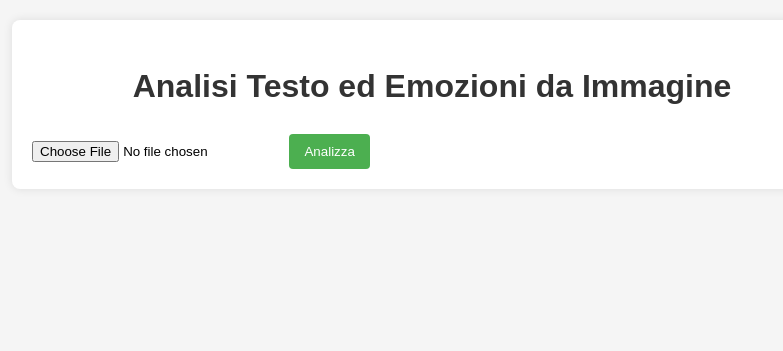
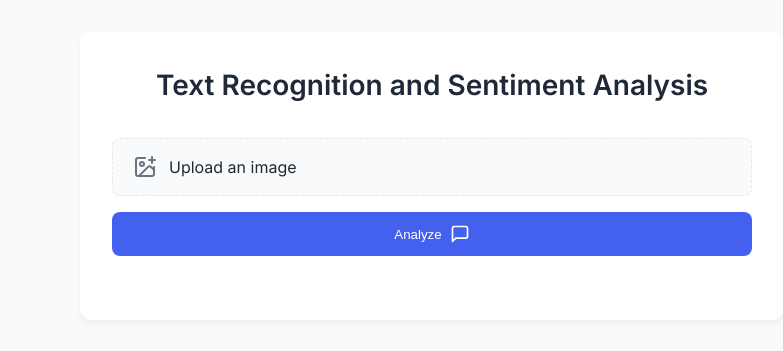
Before and after one commit to Naddge/Sentalysis, a Flask app: page / in a window 1280 px wide. Shown: the top 351 px of the page, without its empty margins (208-991 px from the left). Run offline with Flask 2, Linux system fonts and the light colour scheme.

Commit message:
better web

```diff
--- a/app.py
+++ b/app.py
@@ -3,26 +3,26 @@ from transformers import pipeline
 from PIL import Image
 import io
 import os
+from werkzeug.utils import secure_filename
 
 app = Flask(__name__)
+app.config['UPLOAD_FOLDER'] = 'static/uploads'
+os.makedirs(app.config['UPLOAD_FOLDER'], exist_ok=True)
 
-# Carica i modelli all'avvio (potrebbe richiedere qualche secondo)
+# Carica i modelli all'avvio
 try:
-    # Modello OCR per estrazione testo da immagini
-    ocr_pipeline = pipeline("image-to-text", model="microsoft/trocr-base-handwritten")
-
-    # Modello per analisi emozioni del testo
-    emotion_pipeline = pipeline("text-classification", model="nadchan/Sentalysis")
+    ocr_pipeline = pipeline("image-to-text", model="nadchan/trocr-encoder-only")
+    emotion_pipeline = pipeline("sentiment-analysis", model="nadchan/Sentalysis")
 except Exception as e:
     print(f"Errore nel caricamento dei modelli: {e}")
     ocr_pipeline = None
     emotion_pipeline = None
 
-@app.route("/", methods=["GET"])
-def home():
-    return render_template("index.html")
+@app.route('/', methods=['GET'])
+def index():
+    return render_template('index.html')
 
-@app.route("/upload", methods=["POST"])
+@app.route('/upload', methods=['POST'])
 def upload():
     if "image" not in request.files:
         return render_template("index.html", error="Nessun file selezionato")
@@ -35,8 +35,12 @@ def upload():
         return render_template("index.html", error="Modelli non caricati correttamente")
 
     try:
-        # Leggi l'immagine
-        image = Image.open(io.BytesIO(file.read()))
+        filename = secure_filename(file.filename)
+        image_path = os.path.join(app.config['UPLOAD_FOLDER'], filename)
+        file.save(image_path)
+
+        # Leggi l'immagine per OCR
+        image = Image.open(image_path)
 
         # Estrai il testo
         ocr_result = ocr_pipeline(image)
@@ -44,15 +48,33 @@ def upload():
 
         # Analizza l'emozione
         emotion_result = emotion_pipeline(text)[0]
+
+        label_map = {
+            "LABEL_0": "Sadness",
+            "LABEL_1": "Joy",
+            "LABEL_2": "Love",
+            "LABEL_3": "Anger",
+            "LABEL_4": "Fear",
+            "LABEL_5": "Surprise"
+        }
+
+        raw_label = emotion_result["label"]
+        label = label_map.get(raw_label, "unknown")
+
         emotion = {
-            "label": emotion_result["label"],
+            "label": label,
             "score": emotion_result["score"]
         }
 
-        return render_template("index.html", text=text, emotion=emotion)
+        return render_template(
+            'index.html',
+            text=text,
+            emotion=emotion,
+            image_url=url_for('static', filename=f'uploads/{filename}')
+        )
 
     except Exception as e:
         return render_template("index.html", error=f"Errore durante l'elaborazione: {str(e)}")
 
 if __name__ == "__main__":
-    app.run(host="0.0.0.0", port=5000, debug=True)
+    app.run(host="0.0.0.0", port=8000, debug=True)
--- a/static/style.css
+++ b/static/style.css
@@ -1,65 +1,196 @@
+:root {
+    --primary: #4361ee;
+    --primary-light: #e0e7ff;
+    --error: #ef4444;
+    --error-light: #fee2e2;
+    --text: #1f2937;
+    --text-light: #6b7280;
+    --border: #e5e7eb;
+    --bg: #f9fafb;
+}
+
 body {
-    font-family: Arial, sans-serif;
-    line-height: 1.6;
+    font-family: 'Inter', sans-serif;
+    line-height: 1.5;
     margin: 0;
-    padding: 20px;
-    background-color: #f5f5f5;
+    padding: 0;
+    background-color: var(--bg);
+    color: var(--text);
 }
 
 .container {
-    max-width: 800px;
-    margin: 0 auto;
+    max-width: 640px;
+    margin: 2rem auto;
     background: white;
-    padding: 20px;
-    border-radius: 8px;
-    box-shadow: 0 0 10px rgba(0, 0, 0, 0.1);
+    padding: 2rem;
+    border-radius: 12px;
+    box-shadow: 0 4px 6px rgba(0, 0, 0, 0.05);
+}
+
+header {
+    text-align: center;
+    margin-bottom: 2rem;
 }
 
 h1 {
-    color: #333;
-    text-align: center;
+    font-size: 1.75rem;
+    font-weight: 600;
+    color: var(--text);
+    margin: 0 0 0.5rem 0;
 }
 
-.upload-section {
-    display: flex;
-    gap: 10px;
-    margin: 20px 0;
+.subtitle {
+    color: var(--text-light);
+    font-size: 1rem;
+    margin: 0;
 }
 
-button {
-    background-color: #4CAF50;
-    color: white;
-    border: none;
-    padding: 10px 15px;
-    border-radius: 4px;
-    cursor: pointer;
+.upload-form {
+    display: flex;
+    flex-direction: column;
+    gap: 1rem;
+    margin: 2rem 0;
 }
 
-button:hover {
-    background-color: #45a049;
+.file-input-wrapper {
+    width: 100%;
 }
 
-.result-box {
-    background-color: #f9f9f9;
-    padding: 15px;
-    border-radius: 4px;
-    margin-bottom: 15px;
-    border-left: 4px solid #4CAF50;
+.file-label {
+    display: flex;
+    align-items: center;
+    gap: 0.75rem;
+    padding: 1rem 1.25rem;
+    background-color: var(--bg);
+    border: 1px dashed var(--border);
+    border-radius: 8px;
+    cursor: pointer;
+    transition: all 0.2s ease;
 }
 
-.hidden {
+.file-label:hover {
+    background-color: #f3f4f6;
+    border-color: var(--primary-light);
+}
+
+.file-label svg {
+    color: var(--text-light);
+}
+
+#image-upload {
     display: none;
 }
 
-#loading {
-    text-align: center;
-    margin: 20px 0;
+.analyze-btn {
+    display: flex;
+    align-items: center;
+    justify-content: center;
+    gap: 0.5rem;
+    width: 100%;
+    padding: 0.75rem 1.25rem;
+    background-color: var(--primary);
+    color: white;
+    border: none;
+    border-radius: 8px;
+    font-weight: 500;
+    cursor: pointer;
+    transition: background-color 0.2s ease;
+}
+
+.analyze-btn:hover {
+    background-color: #3a56d4;
+}
+
+.analyze-btn svg {
+    color: white;
+}
+
+.results {
+    margin-top: 2rem;
+    animation: fadeIn 0.3s ease;
+}
+
+.results h2 {
+    font-size: 1.25rem;
+    font-weight: 600;
+    margin-bottom: 1rem;
+}
+
+.result-card {
+    background-color: var(--bg);
+    padding: 1.25rem;
+    border-radius: 8px;
+    margin-bottom: 1rem;
+}
+
+.result-card h3 {
+    font-size: 0.875rem;
+    font-weight: 500;
+    color: var(--text-light);
+    margin: 0 0 0.5rem 0;
+    text-transform: uppercase;
+    letter-spacing: 0.05em;
+}
+
+.result-text {
+    margin: 0;
+    line-height: 1.6;
+}
+
+.emotion-result {
+    display: flex;
+    align-items: center;
+    gap: 1rem;
+}
+
+.emotion-label {
+    font-weight: 500;
+    min-width: 80px;
+}
+
+.score-bar {
+    flex-grow: 1;
+    height: 8px;
+    background-color: var(--border);
+    border-radius: 4px;
+    overflow: hidden;
+}
+
+.score-fill {
+    height: 100%;
+    background-color: var(--primary);
+    border-radius: 4px;
+}
+
+.score-value {
+    font-size: 0.875rem;
+    color: var(--text-light);
 }
 
 .error-message {
-    color: #d32f2f;
-    background-color: #fde0e0;
-    padding: 10px;
-    border-radius: 4px;
-    border-left: 4px solid #d32f2f;
+    display: flex;
+    align-items: center;
+    gap: 0.5rem;
+    padding: 1rem;
+    background-color: var(--error-light);
+    color: var(--error);
+    border-radius: 8px;
+    margin-top: 1rem;
+    font-size: 0.875rem;
 }
+
+.error-message svg {
+    flex-shrink: 0;
+}
+
+@keyframes fadeIn {
+    from { opacity: 0; transform: translateY(10px); }
+    to { opacity: 1; transform: translateY(0); }
+}
+
+.uploaded-image {
+    max-width: 100%;
+    height: auto;
+    border-radius: 10px;
+    margin-top: 10px;
+}
--- a/templates/index.html
+++ b/templates/index.html
@@ -5,29 +5,79 @@
     <meta name="viewport" content="width=device-width, initial-scale=1.0">
     <title>Analisi Testo ed Emozioni</title>
     <link rel="stylesheet" href="{{ url_for('static', filename='style.css') }}">
+    <link href="https://fonts.googleapis.com/css2?family=Inter:wght@300;400;500;600&display=swap" rel="stylesheet">
 </head>
 <body>
     <div class="container">
-        <h1>Analisi Testo ed Emozioni da Immagine</h1>
+        <header>
+            <h1>Text Recognition and Sentiment Analysis</h1>
+        </header>
 
-        <form action="/upload" method="post" enctype="multipart/form-data">
-            <input type="file" name="image" accept="image/*" required>
-            <button type="submit">Analizza</button>
+        <form action="/upload" method="post" enctype="multipart/form-data" class="upload-form">
+            <div class="file-input-wrapper">
+                <label for="image-upload" class="file-label">
+                    <svg xmlns="http://www.w3.org/2000/svg" width="24" height="24" viewBox="0 0 24 24" fill="none" stroke="currentColor" stroke-width="2" stroke-linecap="round" stroke-linejoin="round">
+                        <path d="M21 12v7a2 2 0 0 1-2 2H5a2 2 0 0 1-2-2V5a2 2 0 0 1 2-2h7"></path>
+                        <line x1="16" y1="5" x2="22" y2="5"></line>
+                        <line x1="19" y1="2" x2="19" y2="8"></line>
+                        <circle cx="9" cy="9" r="2"></circle>
+                        <path d="M21 15l-3.086-3.086a2 2 0 0 0-2.828 0L6 21"></path>
+                    </svg>
+                    <span id="file-name">Upload an image</span>
+                    <input type="file" id="image-upload" name="image" accept="image/*" required>
+                </label>
+            </div>
+            <button type="submit" class="analyze-btn">
+                <span>Analyze</span>
+                <svg xmlns="http://www.w3.org/2000/svg" width="20" height="20" viewBox="0 0 24 24" fill="none" stroke="currentColor" stroke-width="2" stroke-linecap="round" stroke-linejoin="round">
+                    <path d="M21 15a2 2 0 0 1-2 2H7l-4 4V5a2 2 0 0 1 2-2h14a2 2 0 0 1 2 2z"></path>
+                </svg>
+            </button>
         </form>
 
         {% if text %}
         <div class="results">
-            <h2>Risultati:</h2>
-            <p><strong>Testo riconosciuto:</strong> {{ text }}</p>
-            <p><strong>Emozione predominante:</strong> {{ emotion.label }} ({{ "%.2f"|format(emotion.score * 100) }}%)</p>
+            <h2>Results</h2>
+            {% if image_url %}
+            <div class="result-card">
+                <h3>Uploaded Image</h3>
+                <img src="{{ image_url }}" alt="Uploaded Image" class="uploaded-image">
+            </div>
+            {% endif %}
+            <div class="result-card">
+                <h3>Text</h3>
+                <p class="result-text">{{ text }}</p>
+            </div>
+            <div class="result-card">
+                <h3>Sentiment</h3>
+                <div class="emotion-result">
+                    <span class="emotion-label">{{ emotion.label }}</span>
+                    <div class="score-bar">
+                        <div class="score-fill" style="width: {{ emotion.score * 100 }}%;"></div>
+                    </div>
+                    <span class="score-value">{{ "%.2f"|format(emotion.score * 100) }}%</span>
+                </div>
+            </div>
         </div>
         {% endif %}
 
         {% if error %}
-        <div class="error">
-            <p>{{ error }}</p>
+        <div class="error-message">
+            <svg xmlns="http://www.w3.org/2000/svg" width="20" height="20" viewBox="0 0 24 24" fill="none" stroke="currentColor" stroke-width="2" stroke-linecap="round" stroke-linejoin="round">
+                <circle cx="12" cy="12" r="10"></circle>
+                <line x1="12" y1="8" x2="12" y2="12"></line>
+                <line x1="12" y1="16" x2="12.01" y2="16"></line>
+            </svg>
+            <span>{{ error }}</span>
         </div>
         {% endif %}
     </div>
+
+    <script>
+        document.getElementById('image-upload').addEventListener('change', function(e) {
+            const fileName = e.target.files[0] ? e.target.files[0].name : 'Seleziona un\'immagine';
+            document.getElementById('file-name').textContent = fileName;
+        });
+    </script>
 </body>
 </html>
```
Also changed, not shown: docker-compose.yml (+1 -6 lines), 1 other file.
